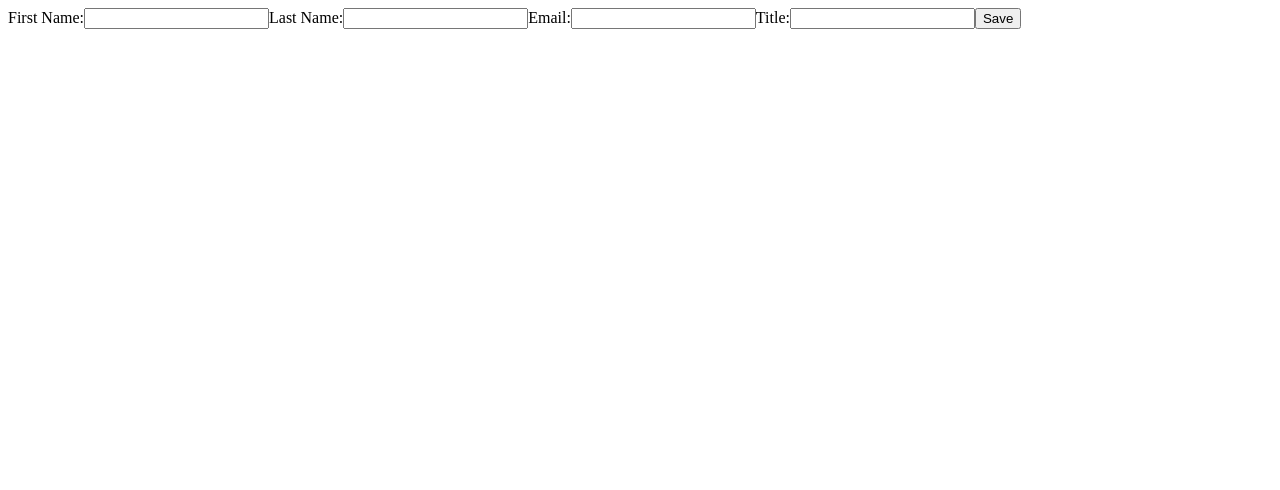
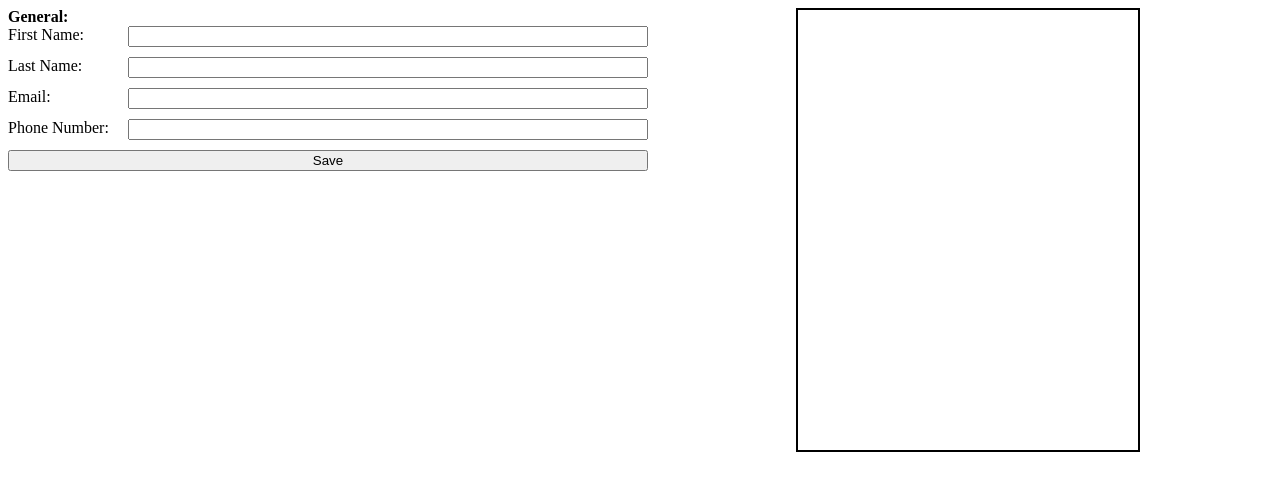
Before and after one commit to duncanp781/cv-project, a React (Create React App) app: page / in a window 1280 px wide. Shown: the top 490 px of the page. Built offline with nearby package versions, Linux system fonts and the light colour scheme.

Commit message:
Add Preview

```diff
--- a/src/App.js
+++ b/src/App.js
@@ -1,9 +1,36 @@
 import React, { Component } from "react";
 import General from "./components/General";
+import Display from "./components/Display";
+import "./styles/app.css";
 
 class App extends Component {
+  constructor(props) {
+    super(props);
+    this.state = {
+      general: {},
+    };
+  }
+
+  save = (name, obj) => {
+    this.setState({
+      [name]: obj,
+    });
+  };
+
   render() {
-    return <General/>;
+    return (
+      <div className="container">
+        <div className="fields">
+          <span id="general-title">General: </span>
+          <div class="general">
+            <General save={this.save} className="general" />
+          </div>
+        </div>
+        <div className="preview">
+          <Display general={this.state.general} />
+        </div>
+      </div>
+    );
   }
 }
 
--- /dev/null
+++ b/src/components/Display.js
@@ -0,0 +1,16 @@
+import React, { Component } from "react";
+
+
+class Display extends Component{
+
+  render() {
+    let {general} = this.props;
+    return (<div className = 'display-container'>
+      <div>
+        <span id = 'name'> {general.first_name} {general.last_name}</span>
+      </div>
+    </div>)
+  }
+}
+
+export default Display
--- a/src/components/General.js
+++ b/src/components/General.js
@@ -1,4 +1,5 @@
 import React, { Component } from "react";
+
 
 class General extends Component {
   constructor(props) {
@@ -7,16 +8,8 @@ class General extends Component {
     this.state = {
       first_name: "",
       last_name: "",
-      title: "",
       email: "",
       tel: "",
-      saved_state: {
-        first_name: "",
-        last_name: "",
-        title: "",
-        email: "",
-        tel: "",
-      },
     };
   }
 
@@ -28,28 +21,17 @@ class General extends Component {
 
   handleSubmit = (e) => {
     e.preventDefault();
-    this.setState({
-      saved_state: {
-        first_name: this.state.first_name,
-        last_name: this.state.last_name,
-        title: this.state.title,
-        email: this.state.email,
-        tel: this.state.tel,
-      },
-      first_name: "",
-      last_name: "",
-      title: "",
-      email: "",
-      tel: "",
-    });
+    this.props.save('general', this.state);
+
   };
 
   render() {
     return (
       <div>
+
         <form onSubmit = {this.handleSubmit}>
           <label>
-            First Name:
+            <span>First Name:</span>
             <input
               type="text"
               id="first_name"
@@ -58,7 +40,7 @@ class General extends Component {
             />
           </label>
           <label>
-            Last Name:
+            <span>Last Name:</span>
             <input
               type="text"
               id="last_name"
@@ -67,7 +49,7 @@ class General extends Component {
             />
           </label>
           <label>
-            Email:
+            <span>Email:</span>
             <input
               type="text"
               id="email"
@@ -76,12 +58,12 @@ class General extends Component {
             />
           </label>
           <label>
-            Title:
+            <span>Phone Number:</span>
             <input
-              type="text"
-              id="title"
+              type="tel"
+              id="tel"
               onChange={this.handleChange}
-              value={this.state.title}
+              value={this.state.tel}
             />
           </label>
           <button type = 'submit'>Save</button>
--- /dev/null
+++ b/src/styles/app.css
@@ -0,0 +1,43 @@
+html, body{
+  height: 100%;
+  width: 100%
+}
+
+
+.container{
+  display: grid;
+  grid-template-columns: 1fr 1fr;
+}
+
+.preview{
+  width: 100%;
+  display: flex;
+  justify-content: center;
+}
+
+.general form{
+  display: flex;
+  flex-direction: column;
+  gap: 10px
+}
+
+.general label {
+  display: grid;
+  grid-template-columns: 120px 1fr;
+}
+
+#general-title{
+  font-weight: bold;
+}
+
+.preview .display-container{
+  width: 340px;
+  height: 440px;
+  border: 2px solid black;
+}
+
+.preview #name{
+  padding: 8px;
+  font-weight: bold;
+  font-size: 1.2rem;
+}
```
